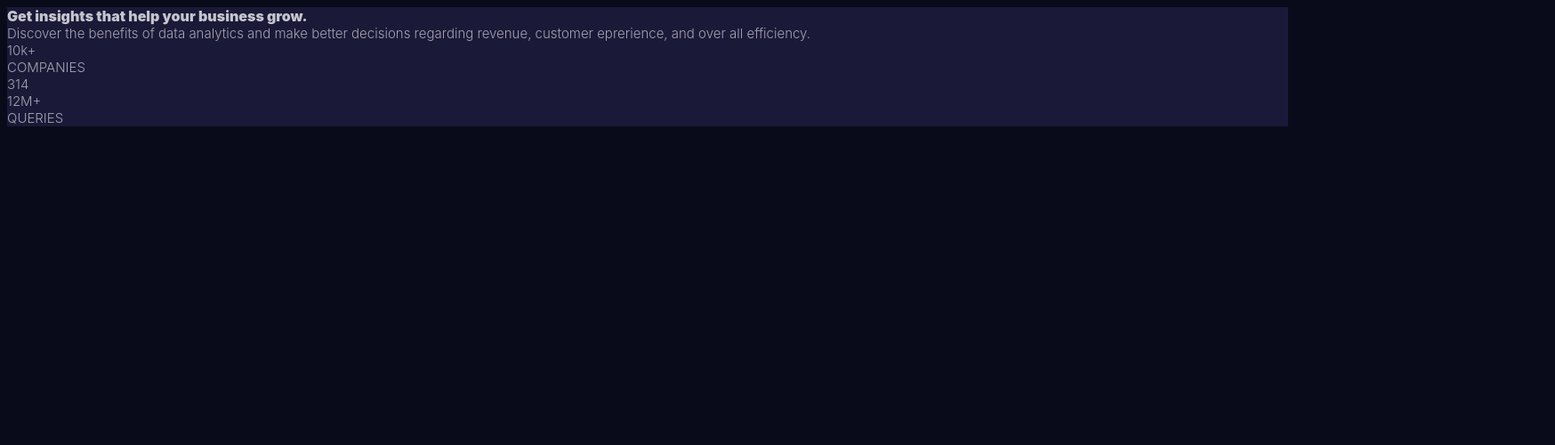
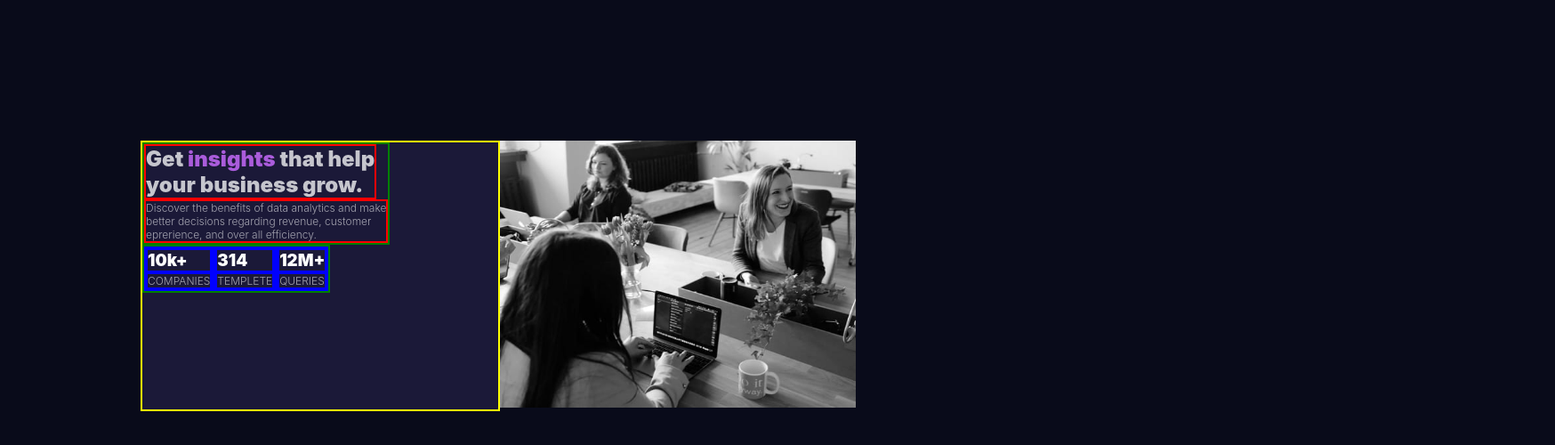
Before and after one commit to QdMe/Project_No.1, a plain HTML site: page First_Project_Main/index.html in a window 1280 px wide. Shown: the whole page at 89% size, 1748 px wide, since content can reach past the window. Drawn offline with Linux system fonts and the light colour scheme.

Commit message:
second-attempt

```diff
--- a/First_Project_Main/index.html
+++ b/First_Project_Main/index.html
@@ -28,28 +28,28 @@
 
 <body>
   <!-- second blue -->
-  <div>
+  <div class="inner_body">
     <!------------------------------------------------------------------------------------>
     <!-- L yellow-->
     <div class="leftBox">
 
 
       <!--Up green-->
-      <div>
+      <div style="border: 2px solid green; width: fit-content;">
 
 
         <!--Up red-->
-        <div class="Head">
-          Get insights that help
+        <div class="Head" style="border: 2px solid red;">
+          Get <span class="FontColor">insights</span> that help <br>
           your business grow.
         </div>
 
 
         <!--down red-->
-        <div class="Paragraph">
-          Discover the benefits of data analytics and make
-          better decisions regarding revenue, customer
-          eprerience, and over all efficiency.
+        <div class="Paragraph" style="border: 2px solid red;">
+          Discover the benefits of data analytics and make <br>
+          better decisions regarding revenue, customer <br>
+          eprerience, and over all efficiency. <br>
         </div>
 
 
@@ -57,42 +57,42 @@
       <!---------------------------------------->
 
       <!-- down green-->
-      <div class="Paragraph">
+      <div class="Paragraph" style="border: 2px solid green;">
 
 
         <!--L blue-->
-        <div>
+        <div style="border: 2px solid blue;">
 
           <!--Up-->
-          <div>10k+</div>
+          <div class="statistics" style="border: 2px solid blue;">10k+</div>
 
           <!-- down-->
-          <div>COMPANIES</div>
+          <div style="border: 2px solid blue;">COMPANIES</div>
 
         </div>
 
 
 
         <!--M blue-->
-        <div>
+        <div style="border: 2px solid blue;">
 
           <!--Up-->
-          <div>314</div>
+          <div class="statistics" style="border: 2px solid blue;">314</div>
 
           <!-- down-->
-          <div></div>
+          <div style="border: 2px solid blue;"> TEMPLETE </div>
 
         </div>
 
 
         <!--R blue-->
-        <div>
+        <div style="border: 2px solid blue;">
 
           <!--Up-->
-          <div>12M+</div>
+          <div class="statistics" style="border: 2px solid blue;">12M+</div>
 
           <!-- down-->
-          <div>QUERIES</div>
+          <div style="border: 2px solid blue;">QUERIES</div>
 
         </div>
       </div>
@@ -106,7 +106,7 @@
     <!----------------------------------------------------------------------------------->
     <!-- R yellow-->
     <div>
-
+      <img src="/images/image-desktop.jpg" alt="office meeting image">
     </div>
   </div>
 </body>
--- a/First_Project_Main/style.css
+++ b/First_Project_Main/style.css
@@ -1,18 +1,43 @@
 body{
     width: 1440px;
     background-color:hsl(233, 47%, 7%);
+    padding: 150px;
+}
+.inner_body{
+    display: flex;
 }
 .leftBox{
+    width: 400px;
+    height: 300px;
     background-color: hsl(244, 38%, 16%);
+    border: 2px solid yellow;
 }
 
 .Head{
     font-family:"Inter black";
     color: hsla(0, 0%, 100%, 0.75);
+    font-size: 18pt;
+    width: fit-content;
 
+}
+.FontColor{
+    color: hsl(277, 64%, 61%);
 }
 .Paragraph{
     font-family: "Inter light";
     color: hsla(0, 0%, 100%, 0.6);
-    font-size: 15px;
+    font-size: 12px;
+    width: fit-content;
+    display: flex;
 }
+.statistics{
+    font-size: 14pt;
+    font-weight: bold;
+    color: #fff;
+    font-family: "inter black";
+
+}
+img {
+    width: 400px;
+    height: 300px;
+  }
```
